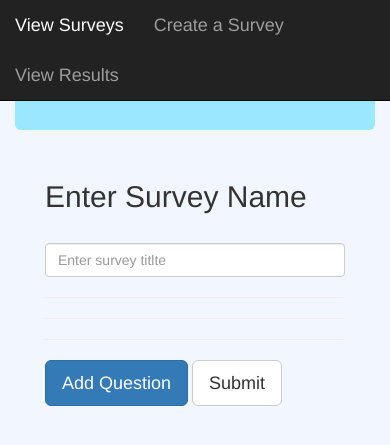
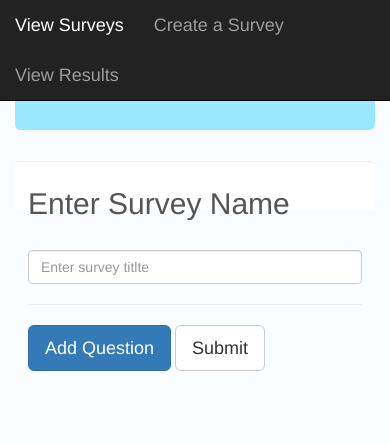
Before and after one commit to jriordan22849/FYP-Backend, a Django app: page /add_question/ in a window 390 px wide. Shown: the top 445 px of the page. Run offline with Django 3.2, Linux system fonts and the light colour scheme; some libraries are stand-ins or nearby versions.

Commit message:
Fixed image bugs and redid layout for images

```diff
--- a/mySite/posts/templates/posts/home.html
+++ b/mySite/posts/templates/posts/home.html
@@ -23,9 +23,9 @@
       		</div>
   		</div>
 	</nav>
-  <body>
+  <body style = "background-color: #f9fdff">
  	<div class="container-fluid">
-    <div class="jumbotron">
+    <div class="jumbotron" style = "background-color: #99e8ff">
       <h1 class = "text-center">Welcome to SurvAll</h1>
   </div>
 
--- a/mySite/sitepages/templates/sitepages/create_survey.html
+++ b/mySite/sitepages/templates/sitepages/create_survey.html
@@ -1,7 +1,8 @@
 <!DOCTYPE html>
 <html lang="en">
   <head>
-    <script src="https://ajax.googleapis.com/ajax/libs/jquery/3.1.1/jquery.min.js"></script>
+
+      <script src="https://ajax.googleapis.com/ajax/libs/jquery/3.1.1/jquery.min.js"></script>
     {% load static %}
     <script src = "{% static 'js/my_javascript.js' %}"> </script>
     <meta charset="utf-8">
@@ -27,35 +28,33 @@
           </div>
       </div>
   </nav>
-  <body style="background: #f2f7ff">
+  <body style = "background-color: #f9fdff">
   <div class="container-fluid">
     <div class="jumbotron" style = "background-color: #99e8ff">
      <h1 class = "text-center">Let's Create</h1>
-  </div>
+    </div>
 
 
-    <form class = "col-md-2 col-md-offset-3" action ="{% url 'add_questions' %}" method="post"  id="form">
+    <form class="navbar navbar-defaul form-control" action ="{% url 'add_questions' %}" method="post"  id="form">
     {% csrf_token %}
-    <div class = "container">
-      <div class="form-group">
+      <div class="form-group ">
         <h2>Enter Survey Name</h2>
         <br />
-        <input class="form-control" autocomplete="off" class="form-control" id="surveyName" name="surveyName" type="text" placeholder="Enter survey titlte"/>
+        <input autocomplete="off" class="form-control" id="surveyName" name="surveyName" type="text" placeholder="Enter survey titlte"/>
        </div>
-       <hr>
 
-         <div id = "questionArea" style = "background-color: white">
+       <div id = "questionArea">
 
 
-         </div>
+       </div>
+
+
+
+          <hr />
           <div id = "addFieldArea">
           </div>
-          <hr>
-          <strong><hr /></strong>
          <input type="button" id="more_fields" onclick="add_fields();" value="Add Question" class="btn btn-primary btn-lg" />
          <button type="submit" class="btn btn-default btn-lg">Submit</button>
-
-         </div>
 
       </form>
     </div>
--- a/mySite/static/js/my_javascript.js
+++ b/mySite/static/js/my_javascript.js
@@ -3,6 +3,7 @@ var numberOfAnswers = 0;
 var answerCounter = 0;
 var numbers = [10];
 var qPos;
+var option = 0;
 
 function addTextField(input) {
     var table = document.getElementById("myTable");
@@ -28,9 +29,6 @@ function add_fields() {
     numquestion.setAttribute("name", "numquestion");
     numquestion.setAttribute("id", "numquestion");
 
-
-
-
     divtest.innerHTML = '<hr />'+
     '<div id class="content">'+
         '<h3>Enter Question '+questions+'</h3>'+
@@ -45,7 +43,7 @@ function add_fields() {
                     '<label><input class="form-check-input" type="radio" value = "MultipleChoice" name="optradio'+questions+'" onclick="addTextField('+questions+')" >Multiple Choice</label>'+
                 '</div>'+
                 '<div class="form-check">'+
-                    '<label><input class="form-check-input" type="radio" value = "LinearScale" name="optradio'+questions+'" onclick="addScale('+questions+')">Scale</label>'+
+                    '<label><input class="form-check-input" type="radio" value = "Scale" name="optradio'+questions+'" onclick="addScale('+questions+')">Scale</label>'+
                 '</div>'+
                 '<div class="form-check">'+
                     '<label><input class="form-check-input" type="radio" value = "Images" name="optradio'+questions+'" onclick="addImage('+questions+')"">Images</label>'+
@@ -66,30 +64,15 @@ function add_fields() {
 
 
 function addScale(index) {
-    var index;
-    var objTo = document.getElementById('questionArea');
+    objTo = document.getElementById('questionArea');
+    var divtest = document.createElement("div"+divID);
 
-    var div = document.createElement("div"+index);
-    var scaleHeader = document.createElement("h3");
-    scaleHeader.innerHTML = "Select Scale Values";
-    scaleHeader.setAttribute("id", "scaleheader");
-    div.appendChild(scaleHeader);
+    divtest.innerHTML +=
+    '<input id="ex1" data-slider-id="ex1Slider" type="text"'+
+    'data-slider-min="0" data-slider-max="20" data-slider-step="1"'+
+    ' data-slider-value="14"/>';
 
-    div.innerHTML +=
-    '<div class="btn-group">'+
-        '<label>Minimum Value</label>'+
-        '<br />'+
-        '<select id = "question'+divID+'Answer'+numberOfAnswers+'">'+
-        '</select>'+
-        '<br />'+
-        '<br />'+
-        '<label>Maximum Value</label>'+
-        '<br />'+
-        '<select id = "question'+divID+'Answer'+(numberOfAnswers++)+'">'+
-        '</select>'+
-    '<br />';
-
-
+    objTo.appendChild(divtest);
 }
 
 function addTextField(divID) {
@@ -126,7 +109,7 @@ function addTextField(divID) {
 
     divtest.innerHTML +=
     '<div class="content">'+
-        '<input type="text" class="form-control" name="question'+divID+'Answer'+numberOfAnswers+'" value="" placeholder ="Enter Answer" id = Answer'+numberOfAnswers+'/>'+
+        '<input type="text" class="form-control" name="question'+divID+'Answer'+numberOfAnswers+'" value="" placeholder ="question'+divID+'Answer'+numberOfAnswers+'" id = Answer'+numberOfAnswers+'/>'+
         '<br />'+
     '</div>';
     numberOfAnswers ++;
@@ -157,20 +140,26 @@ function addImage(divID) {
     objTo.appendChild(divtest);
 }
 
+function addURL(imageURL, divID, option) {
+    var urlbox = document.getElementById("optionSelected"+divID+"Option"+option)
+    urlbox.value = imageURL;
+
+}
+
 function displayImages(query, divID) {
     var API_KEY = '4472925-8399919af01d8365dad97fdbf';
     var objTo = document.getElementById('questionArea');
     var divtest = document.createElement("div"+divID);
+    divtest.setAttribute("id","div"+divID);
+    divtest.setAttribute("name","div"+divID);
+    divtest.innerHTML += "<br />";
     var counter = 0;
     var imageURL = [];
     var previewURL = '';
+    var imageCounter = 0;
+    var i = 0;
 
-
-    var urlselected = document.createElement("input");
-    urlselected.innerHTML = "Image URL";
-    urlselected.setAttribute("name", "urlselected");
-    urlselected.setAttribute("id", "urlselected");
-    divtest.innerHTML += "<br />";
+    var urlselected = document.createElement("label");
 
     // URL for user search image
     var URL = "https://pixabay.com/api/?key="+API_KEY+"&q="+encodeURIComponent(query);
@@ -179,34 +168,31 @@ function displayImages(query, divID) {
             $.each(data.hits, function(i, hit){
              // console.log(hit.pageURL);
              counter += 1;
-             if(counter < 4) {
+
+             //numberOfAnswers ++;
+             if(counter < 3) {
                 imageURL.push(hit.previewURL);
-
+                var temp = hit.previewURL;
+                console.log(temp);
+                    divtest.innerHTML +=
+                '<div id = "photoGallery'+divID+'>'+
+                    '<label>Div ID: '+divID+'</label>'+
+                    '<div class="radio">'+
+                            '<div class="thumbnail">'+
+                                '<input class="form-check-input"'+
+                                'value ="'+hit.previewURL+'" type = "radio"'+
+                                'name = "option" onclick = "addURL(this.value,'+divID+','+option+')">'+
+                                '<img src="'+hit.previewURL+'"  value = "'+hit.previewURL+'" class="img-rounded" alt="'+query+'"></input>'+
+                            '</div>'+
+                        '</div>'+
+                '</div>';
              }
          });
-        else
-            console.log('No hits');
+        divtest.innerHTML +=
+        '<input class="form-control" disabled id = "optionSelected'+divID+'Option'+option+'" value = "" placeholder = "Selected Image URL">';
+        option += 1;
     });
 
-    // var usernames = imageURL.map(function(user) {
-    //     return user.previewURL;
-    // });
-    // console.log(usernames);
-    console.log(imageURL);
-    console.log(url1);
-    divtest.innerHTML +=
-        '<div class="container">'+
-            '<div class="row">'+
-                '<div class="col-md-12">'+
-                    '<div class="thumbnail">'+
-                        '<img src="'+imageURL[0]+'"  value = "'+imageURL[0]+'" class="img-rounded" alt="'+query+'">'+
-                    '</div>'+
-                '</div>'+
-            '</div>'+
-        '</div>';
-
-
     objTo.appendChild(divtest);
-
     objTo.appendChild(urlselected);
 }
```
Also changed, not shown: mySite/db.sqlite3.
